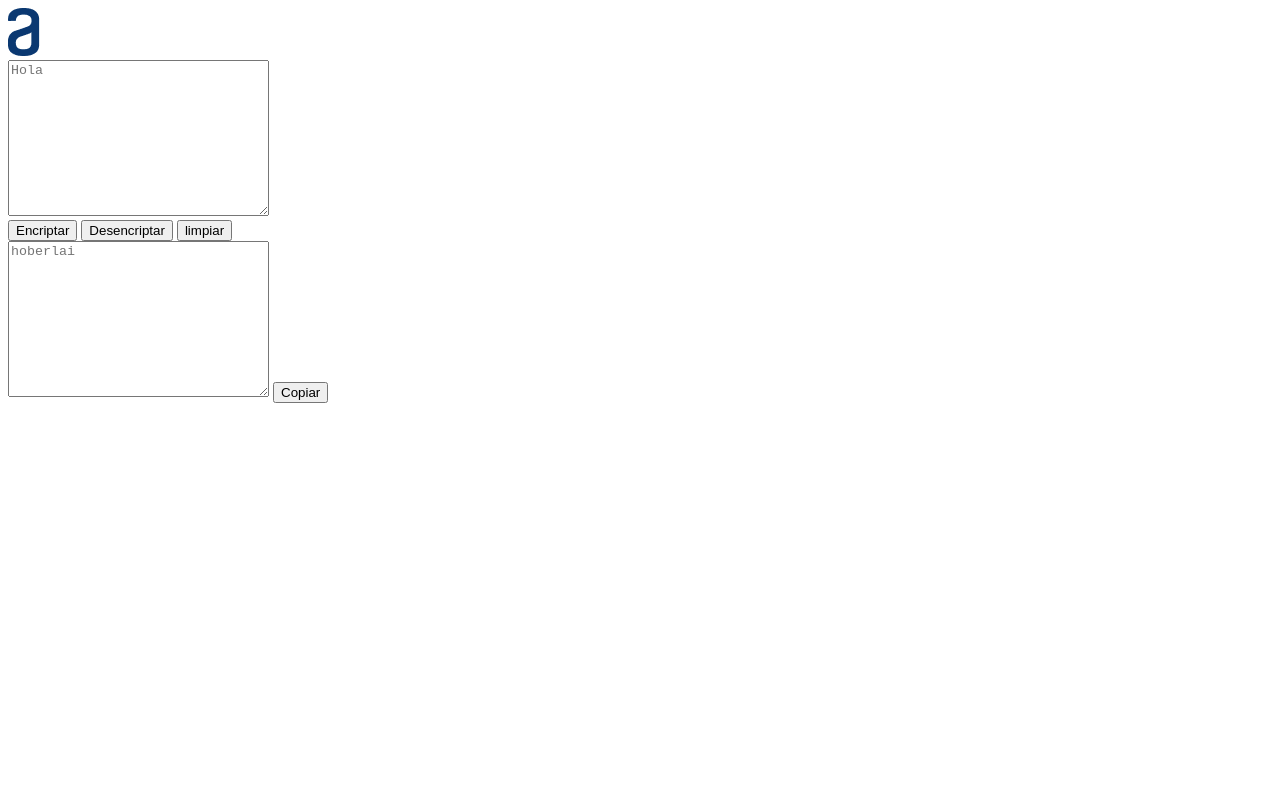
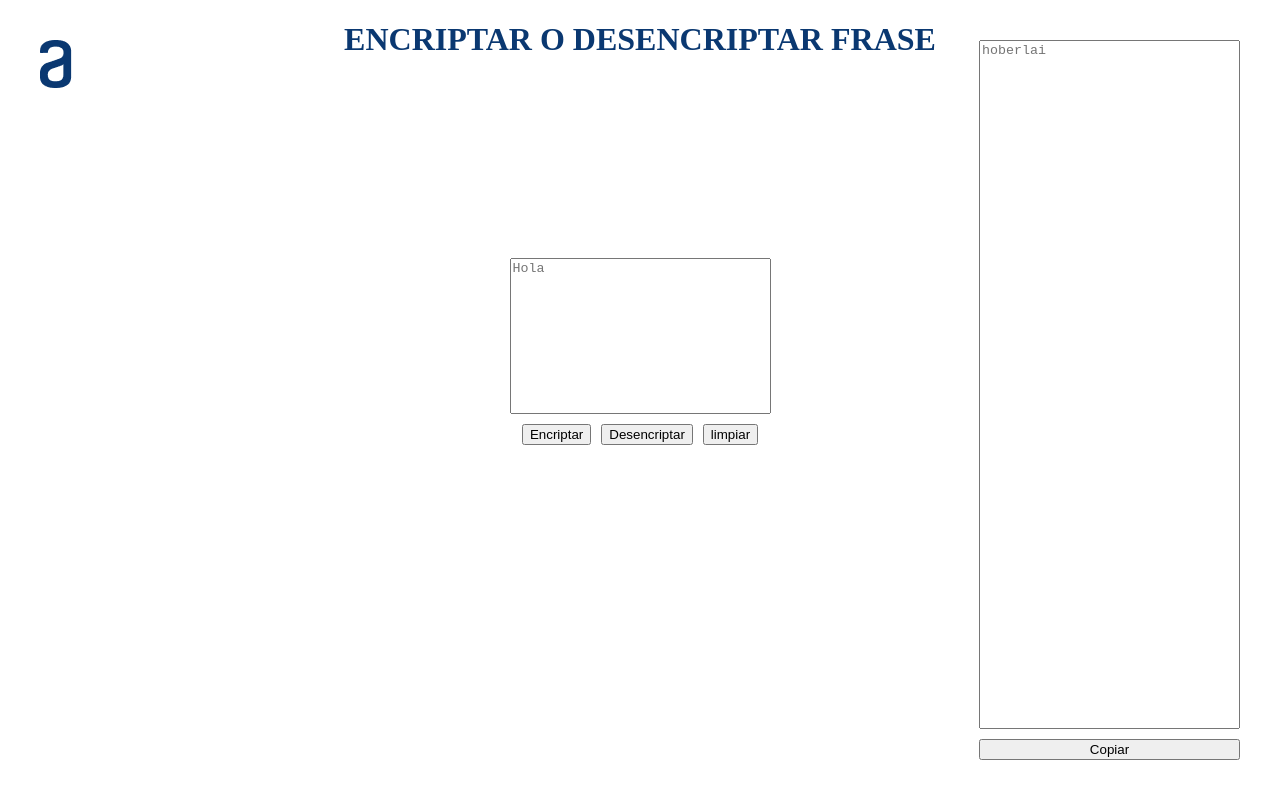
Before and after one commit to CristianCM17/EncriptadorDesEncriptador, a plain HTML site: page index.html in a window 1280 px wide. Drawn offline with Linux system fonts and the light colour scheme.

Commit message:
agregacion de estilos

```diff
--- a/index.html
+++ b/index.html
@@ -4,23 +4,26 @@
     <meta charset="UTF-8">
     <meta http-equiv="X-UA-Compatible" content="IE=edge">
     <meta name="viewport" content="width=device-width, initial-scale=1.0">
-    <title>EncriptadorDesencriptador</title>
-
+    <title>Encriptador y Desencriptador</title>
+    <link rel="stylesheet" href="style.css">
 </head>
 <body>
 
-    <div>
+
+
+    <div class="img">
         <img src="/img/Vector.png" >
     </div>
 
+    <h1>ENCRIPTAR O DESENCRIPTAR FRASE</h1>
 
-    <textarea  id="frase" cols="30" rows="10" placeholder="Hola"></textarea>
 
-    <div>
-        <label ></label>
-    </div>
+        <div class="encriptar-caja">
 
-    <div>
+
+            <textarea class="frase" id="frase" cols="30" rows="10" placeholder="Hola"></textarea>
+
+            <div class="botones">
                 <button id="btn-encriptar">
                     Encriptar
             </button>
@@ -32,10 +35,15 @@
             </button>
             </div>
 
-    <div>
-        <textarea  id="respuesta" cols="30" rows="10" placeholder="hoberlai" ></textarea>
+        </div>
+
+        <div class="desencriptar-caja">
+            <textarea  class="respuesta" id="respuesta" cols="30" rows="10" placeholder="hoberlai" ></textarea>
             <button id="btn-copiar">Copiar</button>
         </div>
+
+
+
 
 
     <script src="/jss/EncriptarDesencriptar.js">
--- a/jss/EncriptarDesencriptar.js
+++ b/jss/EncriptarDesencriptar.js
@@ -48,6 +48,7 @@ function encriptar() {  //algoritmo que encripata
         alert("no hay frase")
       }
     }
+
 
     function Desencriptar() { //algorimo que me desencripta
 
--- /dev/null
+++ b/style.css
@@ -0,0 +1,61 @@
+.img{
+    display: flex;
+    flex-direction: column;
+    align-items: flex-start;
+   padding: 0px;
+   gap: 40px;
+position: absolute;
+width: 120px;
+height: 48px;
+left: 40px;
+top: 40px;
+
+}
+
+h1{
+    text-align: center;
+    font-size: 2rem;
+    color:#0A3871;
+
+}
+
+.encriptar-caja{
+    margin-top: 200px;
+    display: flex;
+    flex-direction: column;
+    justify-content: center;
+    align-items: center;
+    height: 100%;
+}
+
+textarea{
+    resize: none;
+}
+
+.botones{
+    display: flex;
+    justify-content: space-around;
+    padding: 5px ;
+}
+
+.botones button{
+   margin: 5px;
+}
+
+.desencriptar-caja{
+    position: fixed;
+    top: 40px;
+    right: 40px;
+    bottom: 40px;
+    margin-left: 0;
+    display: flex;
+    flex-direction: column;
+}
+
+.desencriptar-caja textarea{
+    flex: 1;
+
+}
+.desencriptar-caja button{
+    margin-top: 10px;
+}
```
Lines whose indentation alone changed are shown as unchanged.
